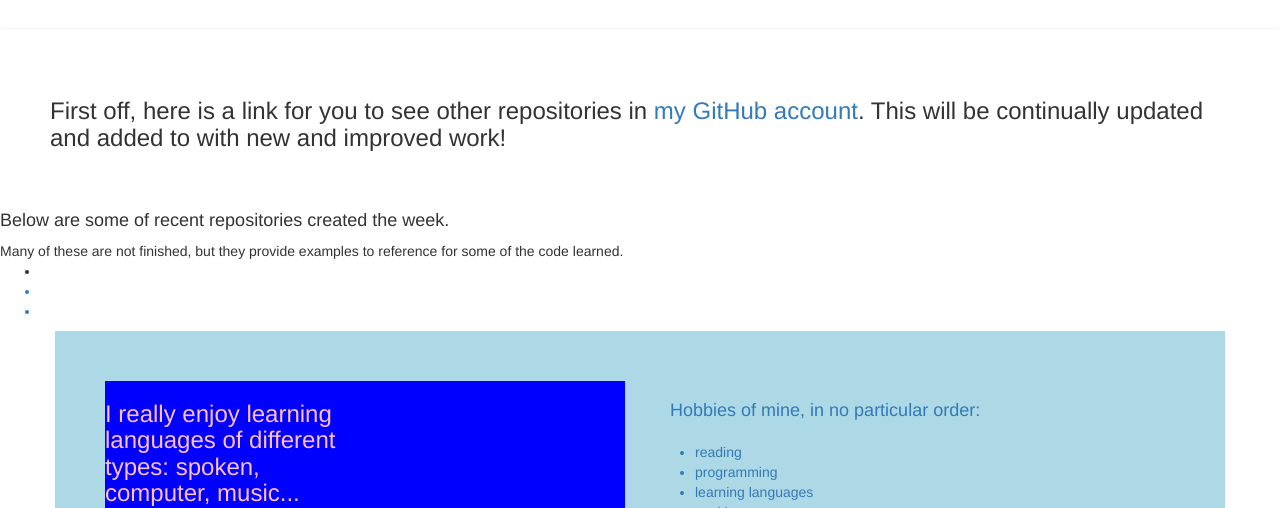
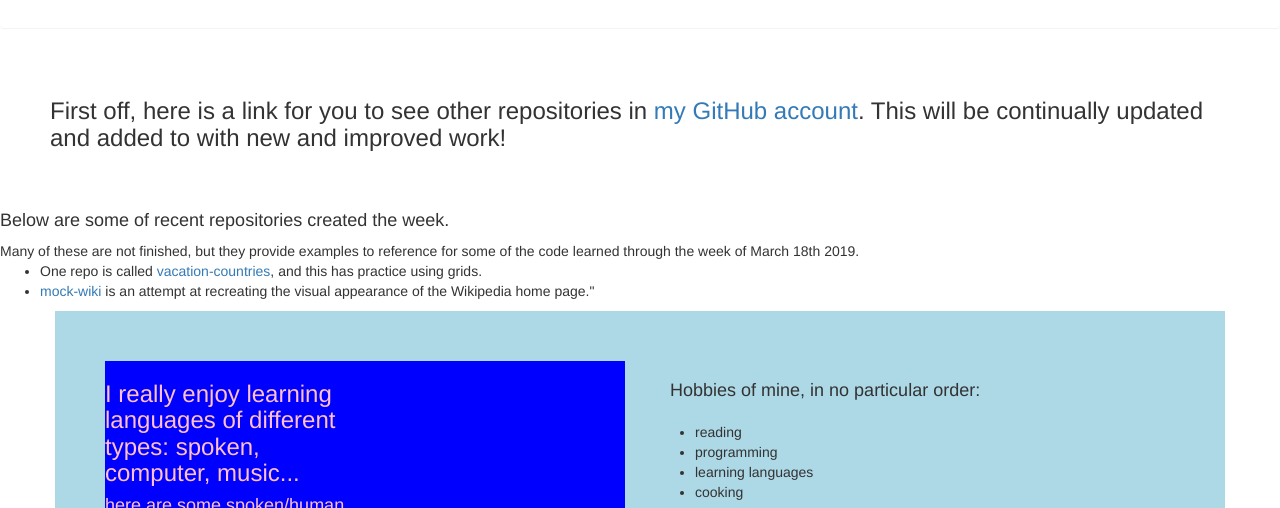
Before and after one commit to H-Len/portfolio-webpage, a plain HTML site: page index.html in a window 1280 px wide. Shown: the part 279-787 px from the top of the page. Drawn offline with Linux system fonts and the light colour scheme.

Commit message:
add two inline links to repos from my GitHub account.

```diff
--- a/index.html
+++ b/index.html
@@ -27,11 +27,10 @@
     </div>
     <h3 id="my-work">First off, here is a link for you to see other repositories in <a href="https://github.com/H-Len"> my GitHub account</a>. This will be continually updated and added to with new and improved work!</h3>
     <h4>Below are some of recent repositories created the week.</h4>
-    <footer>Many of these are not finished, but they provide examples to reference for some of the code learned.</<footer>
+    <footer>Many of these are not finished, but they provide examples to reference for some of the code learned through the week of March 18th 2019.</footer>
     <ul>
-      <li><a href=""></li>
-      <li></li>
-      <li></li>
+      <li>One repo is called <a href="https://github.com/H-Len/vacation-countries.git">vacation-countries</a>, and this has practice using grids.</li>
+      <li><a href="https://github.com/H-Len/mock-wiki.git">mock-wiki</a> is an attempt at recreating the visual appearance of the Wikipedia home page."</li>
     </ul>
     <div class="container">
       <div class="row">
```
